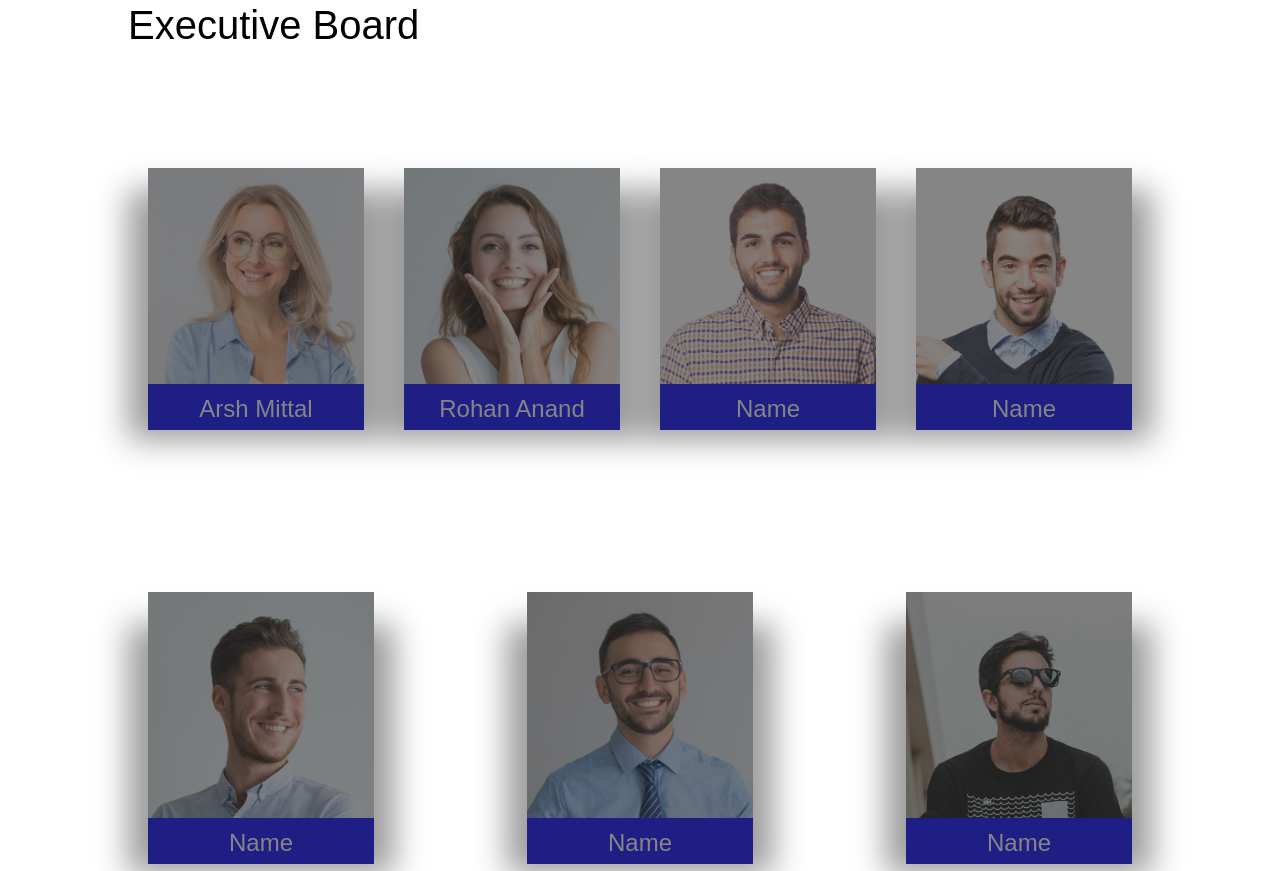
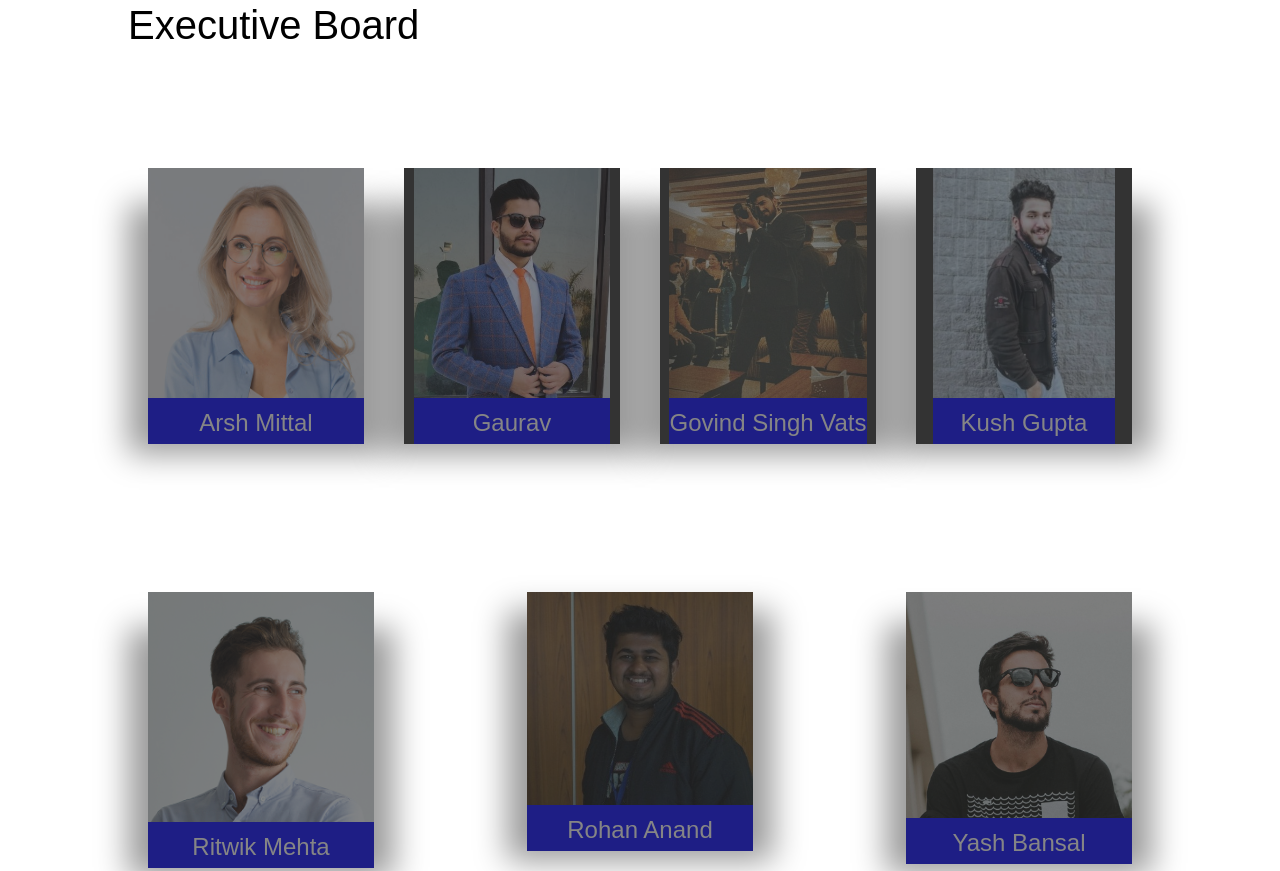
Before and after one commit to akgupta-47/Owasp_website, a plain HTML site: page team2.html in a window 1280 px wide. Shown: the part 830-1701 px from the top of the page. Drawn offline with Linux system fonts and the light colour scheme; files whose address does not match are found by name.

Commit message:
adding more photos

```diff
--- a/team2.html
+++ b/team2.html
@@ -40,7 +40,7 @@
      <div class="card">
        <div class="facee face1">
          <div class="content">
-           <img src="https://drive.google.com/uc?id=1r5iA6d8ku4m8P_H_0hXPJHvwskqd2r3t" style="width: 100%;" alt="hhd">
+           <img src="./images/person_3.jpg" style="width: 100%;" alt="hhd">
            <h3>Name</h3>
          </div>
        </div>
@@ -63,8 +63,42 @@
        <div class="card">
          <div class="facee face1">
            <div class="content">
-             <img src="./images/person_7.jpg" style="width: 100%;" alt="hhd">
+             <img src="./images/person_7.jpg" style="width: 100%;height: 230px;" alt="hhd">
              <h3>Arsh Mittal</h3>
+           </div>
+         </div>
+         <div class="facee face2">
+           <div class="content">
+             <p>Lorem ipsum, dolor sit amet consectetur adipisicing elit. Deserunt laborum necessitatibus voluptatibus aut! Tempore fugit</p>
+             <ul class="social">
+               <li><a href="https://www.linkedin.com/in/arsh-mittal-079308171/"><i class="fab fa-linkedin-in"></i></a></li>
+               <li><a href="https://github.com/arshmittal16"><i class="fab fa-github"></i></a></li>
+             </ul>
+           </div>
+         </div>
+       </div>
+       <div class="card">
+         <div class="facee face1">
+           <div class="content">
+             <img src="./images/IMG_20200124_162545__01 - Gaurav Bhandhal.jpg" style="width: 100%;height: 230px;" alt="hhd">
+             <h3>Gaurav</h3>
+           </div>
+         </div>
+         <div class="facee face2">
+           <div class="content">
+             <p>Lorem ipsum, dolor sit amet consectetur adipisicing elit. Deserunt laborum necessitatibus voluptatibus aut! Tempore fugit</p>
+             <ul class="social">
+               <li><a href="https://www.linkedin.com/in/gaurav-bhandhal-677974170"><i class="fab fa-linkedin-in"></i></a></li>
+               <li><a href="https://github.com/GauravBhandal"><i class="fab fa-github"></i></a></li>
+             </ul>
+           </div>
+         </div>
+       </div>
+       <div class="card">
+         <div class="facee face1">
+           <div class="content">
+             <img src="./images/IMG_20200130_084742_549 - Govind Vats.jpg" style="width: 100%; height: 230px;" alt="hhd">
+             <h3>Govind Singh Vats</h3>
            </div>
          </div>
          <div class="facee face2">
@@ -80,50 +114,16 @@
        <div class="card">
          <div class="facee face1">
            <div class="content">
-             <img src="./images/person_1.jpg" style="width: 100%;" alt="hhd">
-             <h3>Rohan Anand</h3>
+             <img src="./images/WhatsApp Image 2020-07-29 at 17.55.50 - Kush Gupta.jpeg" style="width: 100%;height: 230px;" alt="hhd">
+             <h3>Kush Gupta</h3>
            </div>
          </div>
          <div class="facee face2">
            <div class="content">
              <p>Lorem ipsum, dolor sit amet consectetur adipisicing elit. Deserunt laborum necessitatibus voluptatibus aut! Tempore fugit</p>
              <ul class="social">
-               <li><a href="#"><i class="fab fa-linkedin-in"></i></a></li>
-               <li><a href="#"><i class="fab fa-github"></i></a></li>
-             </ul>
-           </div>
-         </div>
-       </div>
-       <div class="card">
-         <div class="facee face1">
-           <div class="content">
-             <img src="./images/person_2.jpg" style="width: 100%;" alt="hhd">
-             <h3>Name</h3>
-           </div>
-         </div>
-         <div class="facee face2">
-           <div class="content">
-             <p>Lorem ipsum, dolor sit amet consectetur adipisicing elit. Deserunt laborum necessitatibus voluptatibus aut! Tempore fugit</p>
-             <ul class="social">
-               <li><a href="#"><i class="fab fa-linkedin-in"></i></a></li>
-               <li><a href="#"><i class="fab fa-github"></i></a></li>
-             </ul>
-           </div>
-         </div>
-       </div>
-       <div class="card">
-         <div class="facee face1">
-           <div class="content">
-             <img src="./images/person_3.jpg" style="width: 100%;" alt="hhd">
-             <h3>Name</h3>
-           </div>
-         </div>
-         <div class="facee face2">
-           <div class="content">
-             <p>Lorem ipsum, dolor sit amet consectetur adipisicing elit. Deserunt laborum necessitatibus voluptatibus aut! Tempore fugit</p>
-             <ul class="social">
-               <li><a href="#"><i class="fab fa-linkedin-in"></i></a></li>
-               <li><a href="#"><i class="fab fa-github"></i></a></li>
+               <li><a href="https://www.linkedin.com/in/kush-gupta-17ba1819b/"><i class="fab fa-linkedin-in"></i></a></li>
+               <li><a href="https://github.com/kushgupta19"><i class="fab fa-github"></i></a></li>
              </ul>
            </div>
          </div>
@@ -131,15 +131,15 @@
        <div class="card">
         <div class="facee face1">
           <div class="content">
-            <img src="./images/person_4.jpg" style="width: 100%;" alt="hhd">
-            <h3>Name</h3>
+            <img src="./images/person_4.jpg" style="width: 100%;height: 230px;" alt="hhd">
+            <h3>Ritwik Mehta</h3>
           </div>
         </div>
         <div class="facee face2">
           <div class="content">
             <p>Lorem ipsum, dolor sit amet consectetur adipisicing elit. Deserunt laborum necessitatibus voluptatibus aut! Tempore fugit</p>
             <ul class="social">
-            <li><a href="#"><i class="fab fa-linkedin-in"></i></a></li>
+            <li><a href="https://www.linkedin.com/in/ritwik-mehta-56053a172/"><i class="fab fa-linkedin-in"></i></a></li>
             <li><a href="#"><i class="fab fa-github"></i></a></li>
           </ul>
           </div>
@@ -148,16 +148,16 @@
       <div class="card">
         <div class="facee face1">
           <div class="content">
-            <img src="./images/person_5.jpg" style="width: 100%;" alt="hhd">
-            <h3>Name</h3>
+            <img src="./images/DSC07697 - Rohan Anand.jpg" style="width: 100%;" alt="hhd">
+            <h3>Rohan Anand</h3>
           </div>
         </div>
         <div class="facee face2">
           <div class="content">
             <p>Lorem ipsum, dolor sit amet consectetur adipisicing elit. Deserunt laborum necessitatibus voluptatibus aut! Tempore fugit</p>
             <ul class="social">
-            <li><a href="#"><i class="fab fa-linkedin-in"></i></a></li>
-            <li><a href="#"><i class="fab fa-github"></i></a></li>
+            <li><a href="https://www.linkedin.com/in/ritwik-mehta-56053a172/"><i class="fab fa-linkedin-in"></i></a></li>
+            <li><a href="https://github.com/rohuanand"><i class="fab fa-github"></i></a></li>
           </ul>
           </div>
         </div>
@@ -166,15 +166,15 @@
         <div class="facee face1">
           <div class="content">
             <img src="./images/person_6.jpg" style="width: 100%;" alt="hhd">
-            <h3>Name</h3>
+            <h3>Yash Bansal</h3>
           </div>
         </div>
         <div class="facee face2">
           <div class="content">
             <p>Lorem ipsum, dolor sit amet consectetur adipisicing elit. Deserunt laborum necessitatibus voluptatibus aut! Tempore fugit</p>
             <ul class="social">
-            <li><a href="#"><i class="fab fa-linkedin-in"></i></a></li>
-            <li><a href="#"><i class="fab fa-github"></i></a></li>
+            <li><a href="https://www.linkedin.com/in/yash-bansal-216a5b174"><i class="fab fa-linkedin-in"></i></a></li>
+            <li><a href="https://github.com/yashb007"><i class="fab fa-github"></i></a></li>
           </ul>
           </div>
         </div>
@@ -386,7 +386,7 @@
        <div class="container-members">
          <div class="card">
            <div class="facee face1">
-             <img src="./images/person_1.jpg" style="width: 100%;height: 240px;" alt="">
+             <img src="./images/WhatsApp Image 2020-08-13 at 14.39.31 (1).jpeg" style="width: 100%;height: 240px;" alt="">
            </div>
            <div class="facee face2">
              <div class="name">
@@ -692,7 +692,7 @@
         </div>
         <div class="card">
           <div class="facee face1">
-            <img src="./images/person_1.jpg" style="width: 100%;height: 240px;" alt="">
+            <img src="./images/IMG_20200513_000640_054 - satyark sharma.jpg" style="width: 100%;height: 240px;" alt="">
           </div>
           <div class="facee face2">
             <div class="name">
```
Also changed, not shown: images/DSC07697 - Rohan Anand.jpg (added), images/IMG_20200124_162545__01 - Gaurav Bhandhal.jpg (added), images/IMG_20200130_084742_549 - Govind Vats.jpg (added), images/IMG_20200513_000640_054 - satyark sharma.jpg (added), images/WhatsApp Image 2020-07-29 at 17.55.50 - Kush Gupta.jpeg (added), images/WhatsApp Image 2020-08-13 at 14.39.31 (1).jpeg (added).
